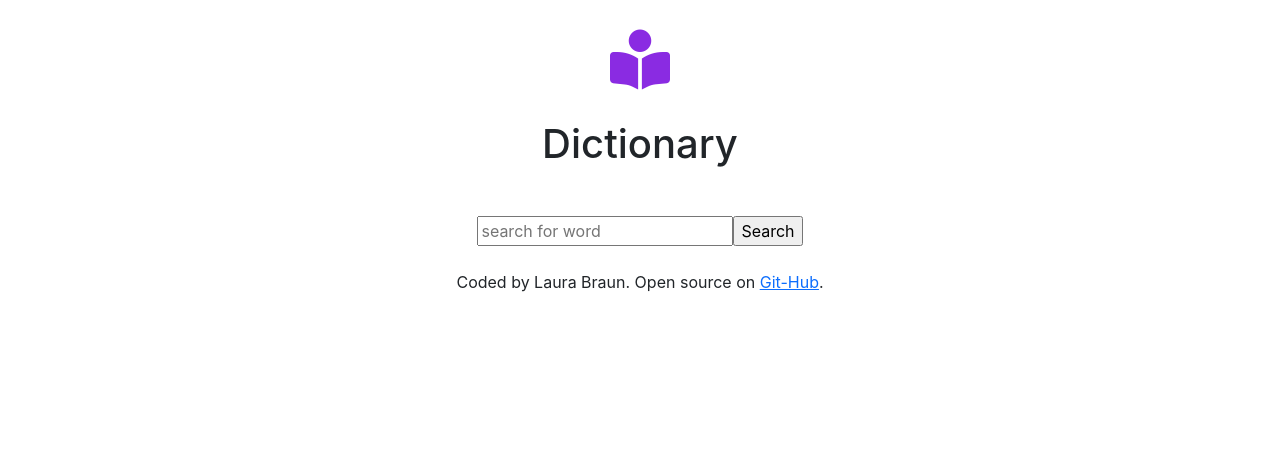
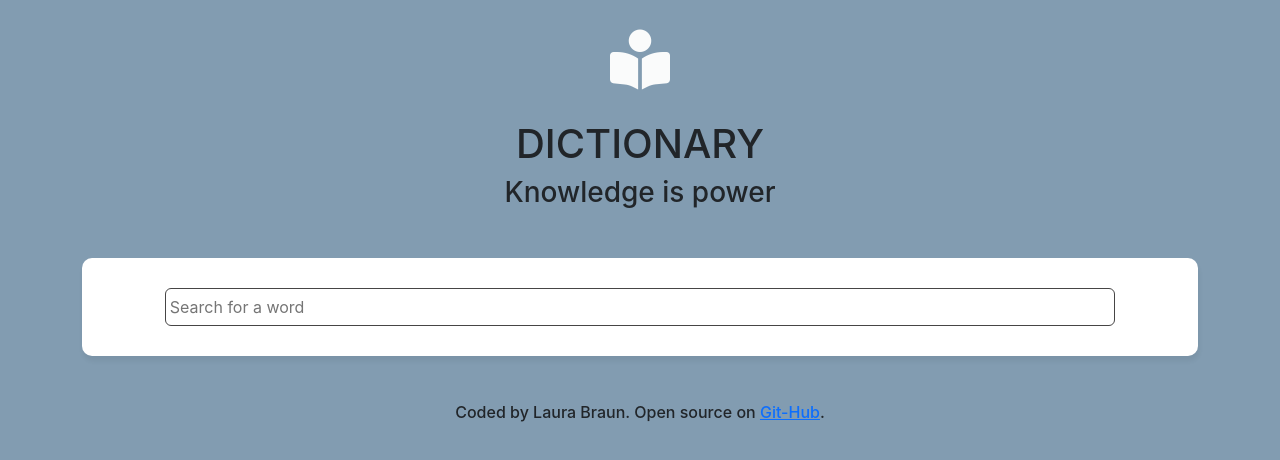
Before and after one commit to LauraBraun/dictionary-app, a React (Create React App) app: page / in a window 1280 px wide. Shown: the top 460 px of the page. Built offline with nearby package versions, Linux system fonts and the light colour scheme.

Commit message:
added styling css

```diff
--- a/src/App.css
+++ b/src/App.css
@@ -1,10 +1,18 @@
+body {
+  background-color: #829cb1;
+}
 .App {
   text-align: center;
 }
 
 .App i {
-  color: blueviolet;
+  color: #fafbfb;
   font-size: 60px;
   margin-top: 30px;
   margin-bottom: 30px;
 }
+
+.App footer {
+  font-weight: 500;
+  margin-bottom: 50px;
+}
--- a/src/App.js
+++ b/src/App.js
@@ -7,7 +7,8 @@ function App() {
       <div className= "container">
       <header className="App-header">
       <i className="fas fa-book-reader"></i>
-      <h1 className="mb-5">Dictionary</h1>
+      <h1>DICTIONARY</h1>
+      <h3 className="mb-5">Knowledge is power</h3>
       </header>
       <Search />
       <br />
--- /dev/null
+++ b/src/Meaning.css
@@ -0,0 +1,5 @@
+.example {
+  font-style: italic;
+  color: #70757a;
+  padding: 5px;
+}
--- a/src/Meaning.js
+++ b/src/Meaning.js
@@ -1,5 +1,6 @@
 import React from "react";
 import Synonyms from "./Synonyms";
+import "./Meaning.css";
 
 export default function Meaning (props) {
     return(<div className="Meaning">
@@ -7,7 +8,7 @@ export default function Meaning (props) {
         {props.meaning.definitions.map(function (definition, index) {
             return (<div key ={index}>
                 {definition.definition}
-                <em>{definition.example}</em>
+                <div className="example">{definition.example}</div>
                 <Synonyms synonyms={definition.synonyms} />
             </div>)
         })}
--- a/src/Result.js
+++ b/src/Result.js
@@ -1,20 +1,23 @@
 import React from "react";
 import Meaning from "./Meaning";
 import Phonetics from "./Phonetics";
+import "./Results.css";
 
 export default function Result (props) {
     if (props.info) {
         return(<div className="Results">
+            <section>
             <h2>{props.info.word}</h2>
             {props.info.phonetics.map(function(phonetic, index){
                 return(<div key={index}>
                     <Phonetics phonetic={phonetic} />
                 </div>)
             })}
+            </section>
             {props.info.meanings.map(function ( meaning, index) {
-return(<div key={index}>
-    <Meaning meaning={meaning} />
-</div>)
+            return(<section key={index}>
+            <Meaning meaning={meaning} />
+            </section>)
             })}
         </div>)
     } else {
--- /dev/null
+++ b/src/Results.css
@@ -0,0 +1,4 @@
+.Results h2 {
+  size: 36px;
+  font-weight: bold;
+}
--- /dev/null
+++ b/src/Search.css
@@ -0,0 +1,18 @@
+.Search section {
+  background-color: white;
+  padding: 30px;
+  border-radius: 10px;
+  box-shadow: 1px 5px 5px rgb(0 0 0/ 6%);
+  margin: 20px 0;
+}
+
+.Search .input {
+  width: 90%;
+}
+
+.Search input {
+  padding: 6px 4px;
+  border: 1px solid rgb(70, 69, 69);
+  border-radius: 6px;
+  color: #333;
+}
--- a/src/Search.js
+++ b/src/Search.js
@@ -1,6 +1,7 @@
 import React, { useState } from "react";
 import axios from "axios";
 import Result from "./Result";
+import "./Search.css"
 
 export default function Search () {
     const [word, setWord] = useState("");
@@ -21,10 +22,11 @@ export default function Search () {
     }
 
     return(<div className="Search">
+        <section>
         <form onSubmit={handleSearch}>
-            <input type="search" placeholder="search for word" onChange={handleWord} />
-            <input type="submit" value="Search"/>
+            <input className="input" type="search" placeholder="Search for a word" onChange={handleWord} />
         </form>
+        </section>
         <Result info={result}/>
     </div>)
 }
--- /dev/null
+++ b/src/Synonyms.css
@@ -0,0 +1,8 @@
+.Synonyms span {
+  padding-right: 30px;
+  display: inline-block;
+}
+
+.Synonyms {
+  margin-top: 30px;
+}
--- a/src/Synonyms.js
+++ b/src/Synonyms.js
@@ -1,9 +1,10 @@
 import React from "react";
+import "./Synonyms.css"
 
 export default function Synonyms(props) {
     if (props.synonyms) {
     return(<div className="Synonyms">{props.synonyms.map(function(synonym, index){
-       return( <span key={index}>{synonym}, </span>)
+       return( <span key={index}>{synonym}</span>)
     })}</div>);
     } else {
         return null;
```
